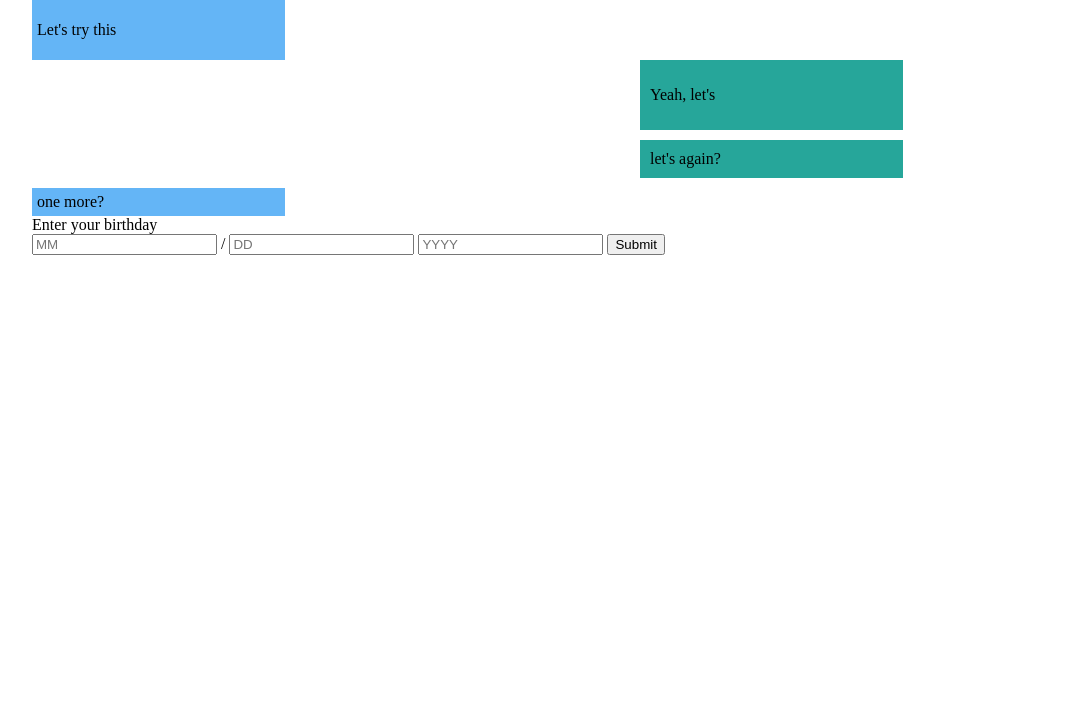
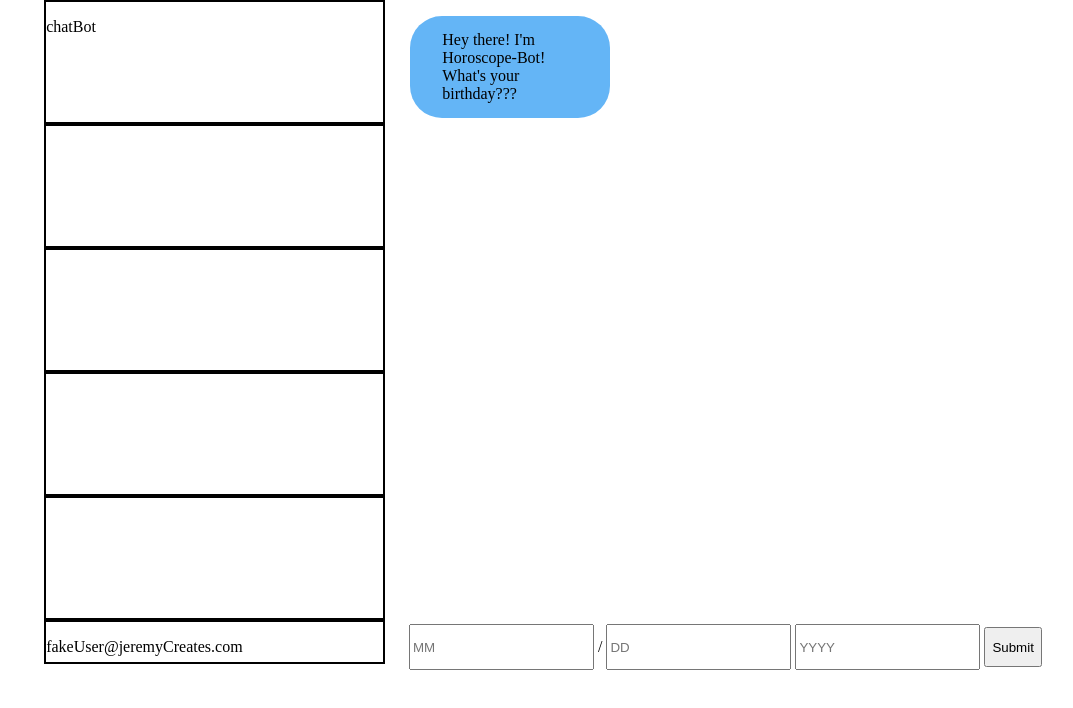
Before and after one commit to jeremygholland/kirkus, a plain HTML site: page index.html in a window 1280 px wide. Shown: the whole page, without its empty margins (0-1073 px from the left). Drawn offline with nearby package versions, Linux system fonts and the light colour scheme.

Commit message:
started styling

```diff
--- a/index.html
+++ b/index.html
@@ -11,24 +11,29 @@
 </head>
 
 <body>
+  <div class="contain">
+
+    <section class="sidebar">
+        <div class="chatOptions">
+          <p>chatBot</p>
+        </div>
+        <div class="chatOptions"></div>
+        <div class="chatOptions"></div>
+        <div class="chatOptions"></div>
+        <div class="chatOptions"></div>
+        <div class="inputBar"> <p></p> fakeUser@jeremyCreates.com</div>
+    </section>
+  <div class="chatWindow">
     <section id="chatContain">
         <div class="bot">
-            <p> Let's try this</p>
+            <p> Hey there! I'm Horoscope-Bot! What's your birthday??? </p>
         </div>
-        <div class="user">
-            <p> Yeah, let's</p>
-        </div>
-        <div class="user">
-            let's again?
-        </div>
-        <div class="bot">
-            one more?
-        </div>
+
     </section>
-        <div id="birthday-form">
-      <label for="">Enter your birthday</label>
+    <section id="input">
+      <div id="birthday-form">
       <form id="fields">
-        <input type="tel" id="month" maxlength="2" max ="12" placeholder="MM"/ required> /
+        <input type="tel" id="month"  maxlength="2" max ="12" placeholder="MM"/ required> /
         <input type="tel" id="day" maxlength="2" max = "31" placeholder="DD"/ required />
         <input type="tel" id="year" maxlength="4" placeholder="YYYY"  required>
         <input type="submit" id ="submit">
@@ -40,6 +45,9 @@
     	<input type="text" id = "horoAnswer" maxlength= "3" placeholder "Y/N" required>
     	<input type="submit" id = "submitHoro">
       </form>
+      </section>
+    </div>
+    </div>
     <script src="http://cdnjs.cloudflare.com/ajax/libs/jquery/2.1.1/jquery.js"></script>
     <script src="js/script.js"></script>
 </body>
--- a/js/script.js
+++ b/js/script.js
@@ -63,15 +63,23 @@
 		var date = document.getElementById('day').value;
 		var month = document.getElementById('month').value;
 		var year = document.getElementById('year').value;
-		if(date > 31){
+		console.log(month.length)
+		if(date > 31) {
 			alert("please enter a correct date number (01-31)");
 			date = false;
+			document.getElementById('horoscope').style.display = "none";
+			document.getElementById('birthday-form').style.display = "block";
 		}
-		if(month> 12){
+		else if( (month > 12) || (month.length<2) ){
 			month = false;
 			alert("please enter a correct month (01-12)");
+			document.getElementById('horoscope').style.display = "none";
+			document.getElementById('birthday-form').style.display = "block";
 		}
-		if(month && date){
+
+	else{
+		document.getElementById('horoscope').style.display = "block";
+		document.getElementById('birthday-form').style.display = "none";
 		var birthday = (month + '/'+ date +'/'+year);
 
 		//used to post user's birthday in user's chat box
@@ -83,7 +91,6 @@
 
 
 
-		document.getElementById('horoscope').style.visibility = "visible";
 			if( ((month == 4) && (date >= 21)) || ((month==5)&&(date<=20))){
 				var horoscope = sign.taurus.name;
 			}
@@ -120,8 +127,7 @@
 			x.appendChild(t);
 			document.getElementById('chatContain').appendChild(x);
 		}
-		document.getElementById('horoscope').style.display = "block";
-		document.getElementById('birthday-form').style.display = "none";
+
 		console.log(horoscope);
 		document.getElementById("submitHoro").addEventListener("click", function(e){
 				e.preventDefault();
@@ -130,6 +136,7 @@
 					if ((answer == "yes") || (answer == "no")){
 						if(answer == "yes"){
 							approval();
+					document.getElementById('horoAnswer').value = "";
 						if(horoscope == "Taurus"){
 							var x = document.createElement("P");
 							x.className = "bot"
--- a/scss/style.scss
+++ b/scss/style.scss
@@ -1,12 +1,55 @@
 body{
 	width: 95vw;
 	margin: 0 auto;
+}
+
+.contain{
+	display: flex;
+	flex-wrap: wrap;
+	justify-content: space-around;
+	}
+.sidebar{
+	width: 28%;
+	height: 100vh;
+	.chatOptions{
+		height: 15%;
+		border: 2px solid black;
+	}
+	.inputBar{
+		height: 5vh;
+		border: 2px solid black;
+	}
+}
+
+.chatWindow{
+	width: 68%;
+	#chatContain{
+		height: 78vh;
+		overflow: scroll;
+		margin-left: -1.9vw;
+	}
+	#input, #horoscope{
+		height: 5vh;
+			width: 100%;
+		input{
+			height: 5vh;
+		}
+	}
+}
+
 	.bot{
-		left: 40%;
+		margin-left: 2vw;
+		margin-top: 2vh;
+		bottom: 0;
 		display: relative;
 		width: 20%;
-		padding: 5px;
+		padding: 15px;
 		background-color: #64b5f6;
+		border-radius: 2em;
+		p{
+			width: 80%;
+			margin: 0 auto;
+		}
 
 	}
 	.user{
@@ -16,7 +59,11 @@ body{
 		background-color: #26a69a;
 		padding: 10px;
 		margin-bottom: 10px;
-	}
+		border-radius: 2em;
+		p{
+			width: 80%;
+			margin: 0 auto;
+		}
 }
 .birthday-form {
 
```
Also changed, not shown: css/style.css, 1 other file.
